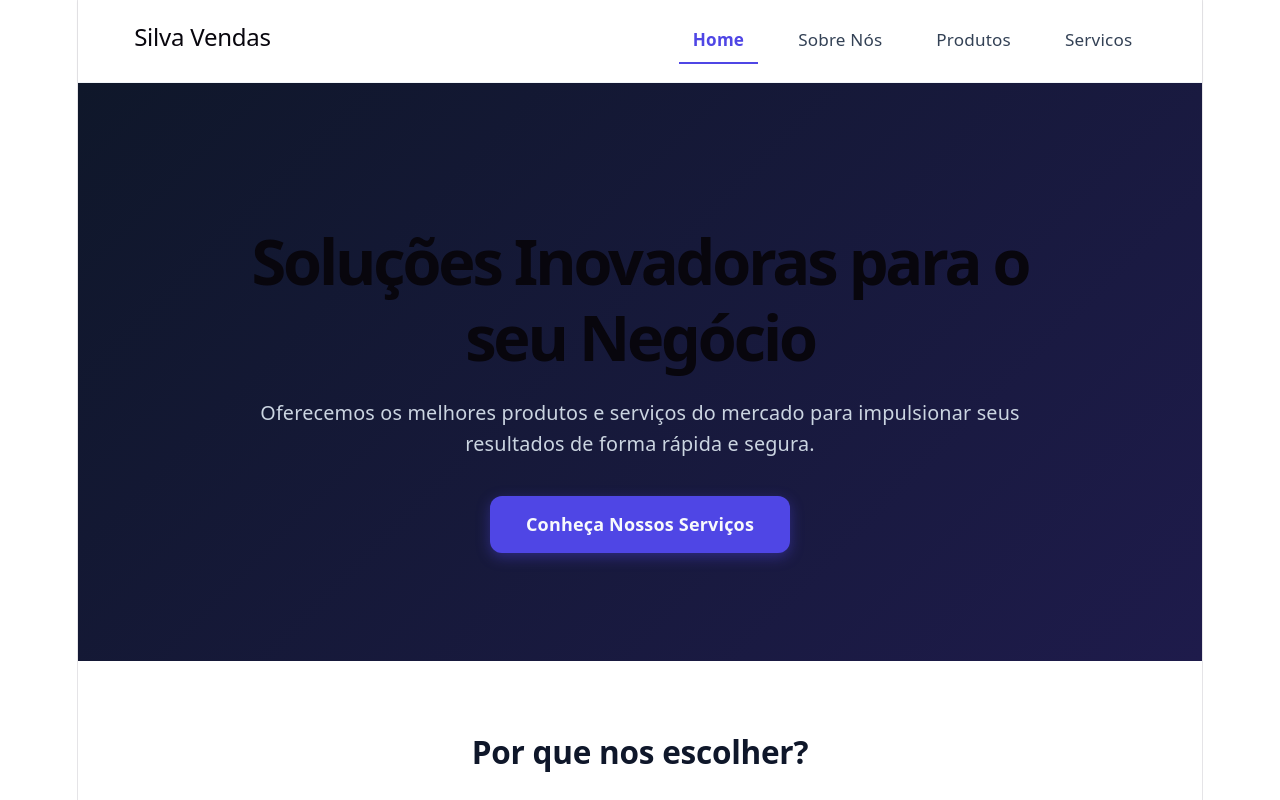
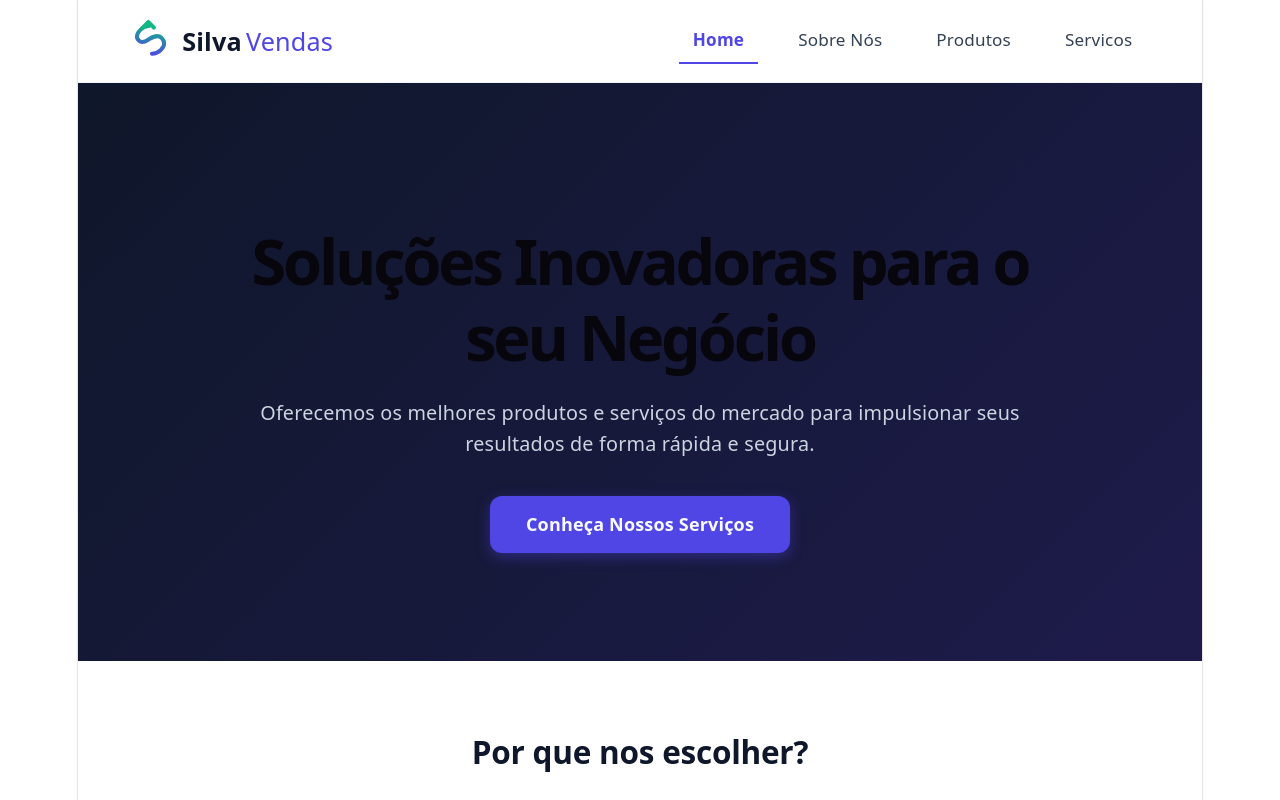
Before and after one commit to Michellfloat/atv-dupla-git-hub, a React (Vite) app in the folder proj-micgui/: page / in a window 1280 px wide. Shown: the top 800 px of the page. Built offline with nearby package versions, Linux system fonts and the light colour scheme.

Commit message:
Salvando a logo do projetos e alterações no Header

```diff
--- a/proj-micgui/index.html
+++ b/proj-micgui/index.html
@@ -2,7 +2,7 @@
 <html lang="en">
   <head>
     <meta charset="UTF-8" />
-    <link rel="icon" type="image/svg+xml" href="/favicon.svg" />
+    <link rel="icon" type="image/svg+xml" href="/public/gemini-svg-logo.svg" />
     <meta name="viewport" content="width=device-width, initial-scale=1.0" />
     <title>proj-micgui:Silva Vendas</title>
   </head>
--- a/proj-micgui/src/components/Header/index.jsx
+++ b/proj-micgui/src/components/Header/index.jsx
@@ -1,31 +1,23 @@
-import { NavLink } from 'react-router-dom'
+import { NavLink, Link } from 'react-router-dom'
+import Logo from '../Logo' // Importando a nova logo que acabamos de criar
 import './style.css'
-
 
 export default function Header(){
     return(
         <header className='header'>
             <div>
-                <h2>Silva Vendas</h2>
+                {/* Deixando a Logo inteira clicável para retornar à Home */}
+                <Link to="/" className="header-logo">
+                    <Logo />
+                </Link>
             </div>
 
             <nav>
-                <NavLink to="/">
-                Home
-                </NavLink>
-
-                <NavLink to="/sobre-nos">
-                Sobre Nós
-                </NavLink>
-
-                <NavLink to="/produtos">
-                Produtos
-                </NavLink>
-
-                <NavLink to="/servicos">
-                Servicos
-                </NavLink>
+                <NavLink to="/">Home</NavLink>
+                <NavLink to="/sobre-nos">Sobre Nós</NavLink>
+                <NavLink to="/produtos">Produtos</NavLink>
+                <NavLink to="/servicos">Servicos</NavLink>
             </nav>
         </header>
     )
-};
+}
--- /dev/null
+++ b/proj-micgui/src/components/Logo/index.jsx
@@ -0,0 +1,49 @@
+import React from 'react';
+
+export default function Logo() {
+  return (
+    <div className="logo-container" style={{ display: 'flex', alignItems: 'center', gap: '12px' }}>
+      {/* Ícone SVG Vetorial: Seta de Crescimento + Monograma 'S' */}
+      <svg
+        width="36"
+        height="36"
+        viewBox="0 0 40 40"
+        fill="none"
+        xmlns="http://www.w3.org/2000/svg"
+        style={{ transform: 'rotate(-45deg)' }} /* Inclinação dinâmica para dar ideia de velocidade */
+      >
+        <defs>
+          {/* Gradiente do Indigo ao Verde Esmeralda (Sucesso/Vendas) */}
+          <linearGradient id="silva-gradiente" x1="0%" y1="100%" x2="100%" y2="0%">
+            <stop offset="0%" stopColor="#4f46e5" />
+            <stop offset="100%" stopColor="#10b981" />
+          </linearGradient>
+        </defs>
+
+        {/* Traçado do corpo do 'S' em formato de fita tecnológica */}
+        <path
+          d="M10 30C10 30 14 34 20 34C28 34 30 29 30 25C30 18 22 17 18 16C13 15 10 13 10 9C10 4 15 2 20 2C25 2 30 6 30 6"
+          stroke="url(#silva-gradiente)"
+          strokeWidth="4.5"
+          strokeLinecap="round"
+          strokeLinejoin="round"
+        />
+
+        {/* Ponteira da seta apontando para o topo (sucesso/conversão) */}
+        <path
+          d="M23 2L32 2L32 11"
+          stroke="#10b981"
+          strokeWidth="4.5"
+          strokeLinecap="round"
+          strokeLinejoin="round"
+        />
+      </svg>
+
+      {/* Tipografia da Marca com pesos diferentes para hierarquia visual */}
+      <span className="logo-texto" style={{ fontFamily: 'var(--sans, sans-serif)', display: 'flex', gap: '4px' }}>
+        <strong style={{ fontSize: '1.4rem', fontWeight: '800', color: '#0f172a' }}>Silva</strong>
+        <span style={{ fontSize: '1.4rem', fontWeight: '400', color: '#4f46e5' }}>Vendas</span>
+      </span>
+    </div>
+  );
+}
```
Also changed, not shown: proj-micgui/public/gemini-svg-logo.svg (added).
